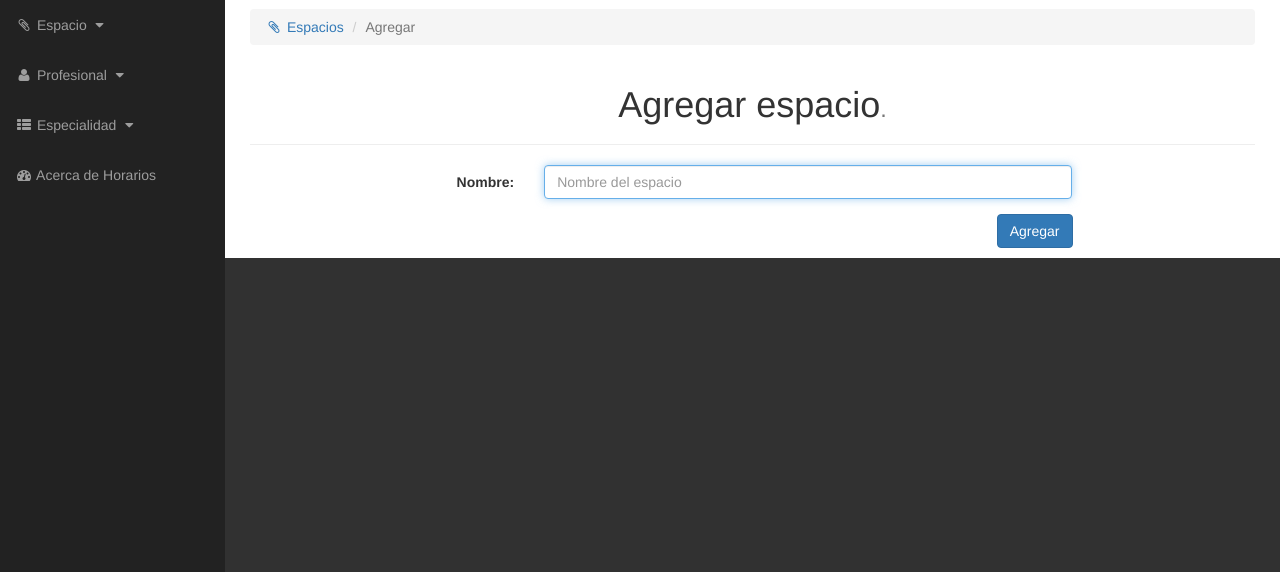
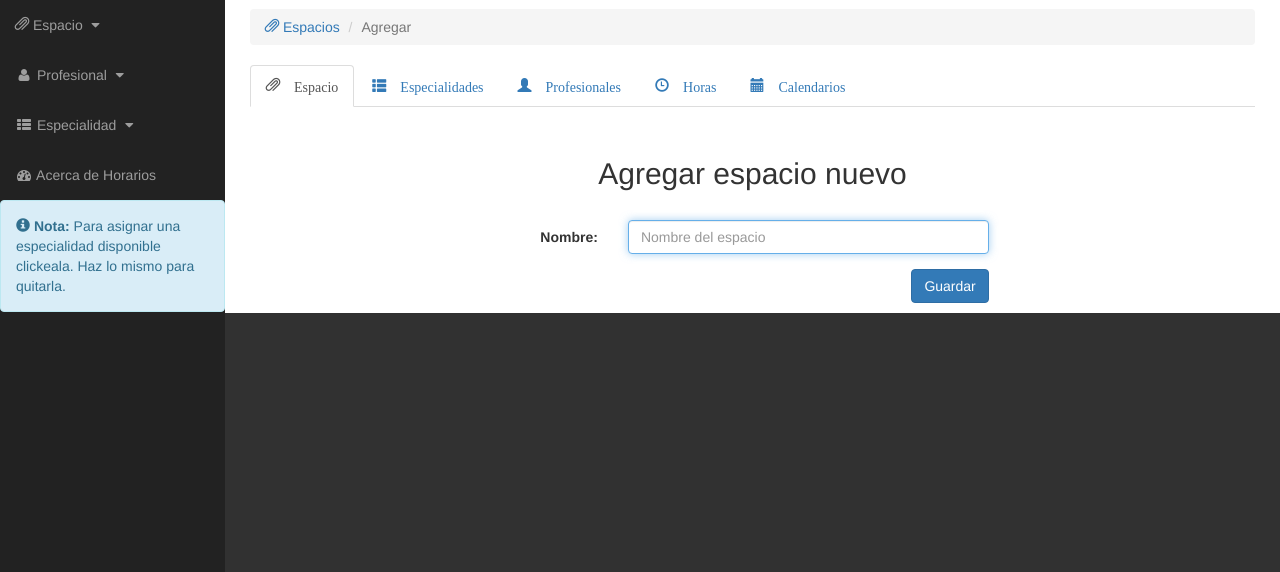
Before and after one commit to yo-alan/horarios, a Django app: template calendario/templates/calendario/espacio/add.html in a window 1280 px wide. Shown: the part 51-623 px from the top of the page. Run offline with Django 3.2, Linux system fonts and the light colour scheme; the template is opened without the code that fills it, so the values that code supplies are empty; some libraries are stand-ins or nearby versions.

Commit message:
Empiezo a mejorar la creación de un espacio.

```diff
--- a/calendario/templates/calendario/espacio/add.html
+++ b/calendario/templates/calendario/espacio/add.html
@@ -1,10 +1,21 @@
 {% extends "admin/base.html" %}
 
-{% block title %}Agregar un espacio{% endblock %}
+{% block title %}Agregar espacio nuevo.{% endblock %}
 
 {% block head %}
     <script>
         $(function(){
+
+            var url = document.location.toString();
+
+            if(url.match('#')) {
+                $('.nav-tabs a[href=#'+url.split('#')[1]+']').tab('show') ;
+            }
+
+            $('.nav-tabs a').on('shown.bs.tab', function (e){
+                window.location.hash = e.target.hash;
+                window.scrollTo(0, 0);
+            });
 
             $("[data-hide]").click(function(){
                 $(".alert-danger").attr('class', "alert alert-dismissable alert-danger hidden");
@@ -41,7 +52,7 @@
                         }
 
                         alert(response.mensaje);
-                        window.location.href = "{% url 'calendario:espacio_all' %}";
+                        $('.nav-tabs a[href="#especialidades"]').tab('show')
                     }
                 });
             });
@@ -50,15 +61,35 @@
 {% endblock %}
 {% block article %}
     <ol class="breadcrumb">
-        <li><a href="{% url 'calendario:espacio_all' %}"><i class="fa fa-fw fa-paperclip"></i> Espacios</a></li>
+        <li><a href="{% url 'calendario:espacio_all' %}"><i class="glyphicon glyphicon-paperclip"></i> Espacios</a></li>
         <li class="active">Agregar</li>
     </ol>
-    <div class="page-header text-center">
-        <h1>
-            Agregar espacio<small>.</small>
-        </h1>
-    </div>
-    <form class="form-horizontal responsive center col-xs-10" id="addForm" name="addForm" method="POST" action="{% url 'calendario:espacio_add' %}">
+    <div class="tabbable" id="tabs-776256">
+        <ul class="nav nav-tabs">
+            <li class="active">
+                <a href="#espacio"><i class="glyphicon glyphicon-paperclip"> Espacio</i></a>
+            </li>
+            <li>
+                <a href="#especialidades"><i class="glyphicon glyphicon-th-list"> Especialidades</i></a>
+            </li>
+            <li>
+                <a href="#profesionales"><i class="glyphicon glyphicon-user"> Profesionales</i></a>
+            </li>
+            <li>
+                <a href="#horas"><i class="glyphicon glyphicon-time"> Horas</i></a>
+            </li>
+            <li>
+                <a href="#calendarios"><i class="glyphicon glyphicon-calendar"> Calendarios</i></a>
+            </li>
+        </ul>
+        <div class="tab-content">
+            <div class="tab-pane active" id="espacio">
+                <h2 class="text-center">
+                    Agregar espacio nuevo
+                </h2>
+                <br>
+                <div class="col-xs-7 col-xs-offset-2">
+                    <form class="form-horizontal responsive" id="addForm" name="addForm" method="POST" action="{% url 'calendario:espacio_add' %}">
                         <div class="alert alert-dismissable alert-danger hidden">
                             <button type="button" class="close" data-hide="alert" aria-hidden="true">
                                 ×
@@ -78,7 +109,32 @@
                             </div>
                         </div>
                         <button type="submit" id="btnGuardar" data-loading-text="Guardando..." class="btn btn-primary pull-right" autocomplete="off">
-            Agregar
+                            Guardar
                         </button>
                     </form>
+                </div>
+            </div>
+            <div class="tab-pane" id="especialidades">
+
+            </div>
+            <div class="tab-pane" id="profesionales">
+
+            </div>
+            <div class="tab-pane" id="horas">
+
+            </div>
+            <div class="tab-pane" id="calendarios">
+
+            </div>
+        </div>
+    </div>
 {% endblock %}
+{% block alert %}
+    <div class="alert alert-info" role="alert">
+        <p>
+            <span class="glyphicon glyphicon-info-sign"></span>
+            <strong>Nota:</strong> Para asignar una especialidad
+            disponible clickeala. Haz lo mismo para quitarla.
+        </p>
+    </div>
+{% endblock %}
--- a/calendario/templates/calendario/espacio/all.html
+++ b/calendario/templates/calendario/espacio/all.html
@@ -25,7 +25,7 @@
 {% endblock %}
 {% block article %}
     <ol class="breadcrumb">
-        <li class="active"><i class="fa fa-fw fa-paperclip"></i> Espacios</li>
+        <li class="active"><i class="glyphicon glyphicon-paperclip"></i> Espacios</li>
     </ol>
     <h1>
         Espacios<small>.</small>
--- a/calendario/templates/calendario/espacio/detail.html
+++ b/calendario/templates/calendario/espacio/detail.html
@@ -205,7 +205,7 @@
 {% endblock %}
 {% block article %}
     <ol class="breadcrumb">
-        <li><a href="{% url 'calendario:espacio_all' %}"><i class="fa fa-fw fa-paperclip"></i> Espacios</a></li>
+        <li><a href="{% url 'calendario:espacio_all' %}"><i class="glyphicon glyphicon-paperclip"></i> Espacios</a></li>
         <li class="active">Detalles</li>
     </ol>
     <h3 class="text-center">
--- a/calendario/views.py
+++ b/calendario/views.py
@@ -117,7 +117,7 @@ def generar(request):
 
     print " %7.3f seg." % (time.time() - operation_time)
 
-    for i in range(200):
+    for i in range(20):
 
         print i
 
--- a/templates/admin/base.html
+++ b/templates/admin/base.html
@@ -59,7 +59,7 @@
                 <div class="collapse navbar-collapse navbar-ex1-collapse">
                     <ul class="nav navbar-nav side-nav">
                         <li>
-                            <a href="javascript:;" data-toggle="collapse" data-target="#espacio"><i class="fa fa-fw fa-paperclip"></i> Espacio <i class="fa fa-fw fa-caret-down"></i></a>
+                            <a href="javascript:;" data-toggle="collapse" data-target="#espacio"><i class="glyphicon glyphicon-paperclip"></i> Espacio <i class="fa fa-fw fa-caret-down"></i></a>
                             <ul id="espacio" class="collapse">
                                 <li>
                                     <a href="{% url 'calendario:espacio_add' %}">Agregar nuevo...</a>
```
Also changed, not shown: calendario/templates/calendario/add.html (+12 -7 lines), calendario/templates/calendario/especialidad/add.html (+9 -7 lines), calendario/templates/calendario/especialidad/detail.html (+7 -7 lines). Lines whose indentation alone changed are shown as unchanged.
